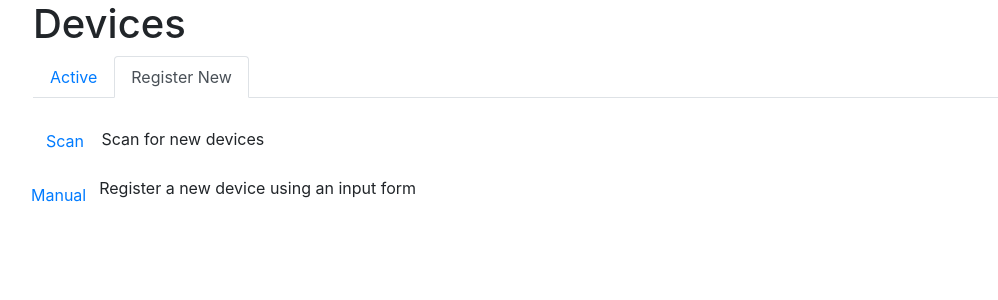
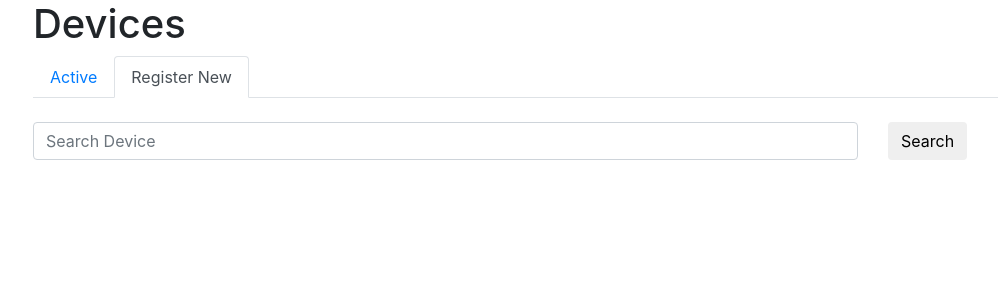
Before and after one commit to SteveMayze/Leawood-Django, a Django app: page /leawood/device/ in a window 1280 px wide, after a click on "Register New". Shown: the part 56-356 px from the top of the page, without its empty margins (52-1050 px from the left). Run offline with Django 3.2, Linux system fonts and the light colour scheme; tables that the repository leaves empty hold one stand-in row (values such as "Sample post"); parts of the project's set-up code (start-up, migrations or seed data) failed here and were passed over; some libraries are stand-ins or nearby versions.

Commit message:
Merged the device list and the register pages in one

```diff
--- a/Leawood/device/templates/device/device_scan.htm
+++ b/Leawood/device/templates/device/device_scan.htm
@@ -1,25 +1,12 @@
-{% extends 'base.htm' %}
-{% load staticfiles %}
+{% block register_pane %}
 
-{% block page_title_block %}
-{% endblock %}
-
-{% block body_block %}
-
-
-<div class="container">
-	<h1>{{ pagename }}</h1>
-		<form method="POST" action="" class="form">
-		{% csrf_token %}
-		{{ form.as_p }}
-		<input class="btn btn-default" type="submit" value="Scan..."/>
-	</form>
 
 	<!-- DEVICE LIST and MANAGEMENT -->
 	<!-- SEARCH Bar for the devices -->
 	<form method="GET" class="navbar-form" action="">
 		<div class="row form-group">
 			<div class="col-xs-9 col-sm-9 col-lg-9 col-xl-9">
+				<input type="hidden" name='t' value="register"/>
 				<input type="text" name='q' class="form-control" placeholder="Search Device" value="{{ request.GET.q }}"/>
 			</div>
 			<div class="col-xs-1 col-sm-1 col-lg-1 col-xl-1">
@@ -27,17 +14,19 @@
 			</div>
 		</div>
 	</form>
-    {% if object_list %}
+    {% if object_register %}
 
 		<!-- DEVICE LIST - After scan -->
 		<form class="form" method="POST" action="">
 			{% csrf_token %}
 			<div class="row col-xs-1 col-sm-1 col-lg-1 col-xl-1 offset-sm-9">
+				<input type="hidden" name="t" value="register" />
 				<button type="submit" class="btn btn-default">Save</button>
+				<a class="btn btn-default" href="{% url 'device:create' %}" >Manual</a>
 			</div>
 			<div class="row">
 				<div class="col-md-11 offset-md-1" >
-					{% for obj in object_list %}
+					{% for obj in object_register %}
 							<h3><input class="col-md-1" type="checkbox" name="device: {{obj.id}}"></input>
 							<a href="{{ obj.get_absolute_url }}">{{ obj.name }}</a>
 							<small>{{ obj.address }}</small></h3>
@@ -50,12 +39,12 @@
 
 		<div class="row">
 		    <ul class="pagination col-md-11 offset-md-1" >
-		        {% if object_list.has_previous %}
+		        {% if object_register.has_previous %}
 					<li class="page-item">
-						<a class="page-link" href="?{{ page_request_var }}=1{% if request.GET.q %}&q={{ request.GET.q }}{% endif %}">&laquo; first</a>
+						<a class="page-link" href="?{{ tab_request_var }}=register&{{ page_request_var }}=1{% if request.GET.q %}&q={{ request.GET.q }}{% endif %}">&laquo; first</a>
 		            </li>
 					<li class="page-item">
-		            <a class="page-link" href="?{{ page_request_var }}={{ object_list.previous_page_number }}{% if request.GET.q %}&q={{ request.GET.q }}{% endif %}">&lt; previous</a>
+		            <a class="page-link" href="?{{ tab_request_var }}=register&{{ page_request_var }}={{ object_register.previous_page_number }}{% if request.GET.q %}&q={{ request.GET.q }}{% endif %}">&lt; previous</a>
 		            </li>
 		        {% else %}
 					<li class="page-item disabled">
@@ -68,16 +57,16 @@
 
 		        <span class="current">
 					<li class="page-item">
-						<h4>&nbsp;{{ object_list.number }} of {{ object_list.paginator.num_pages }}&nbsp;</h4>
+						<h4>&nbsp;{{ object_register.number }} of {{ object_register.paginator.num_pages }}&nbsp;</h4>
 		            </li>
 		        </span>
 
-		        {% if object_list.has_next %}
+		        {% if object_register.has_next %}
 					<li class="page-item">
-						<a class="page-link" href="?{{ page_request_var }}={{ object_list.next_page_number }}{% if request.GET.q %}&q={{ request.GET.q }}{% endif %}">next &gt;</a>
+						<a class="page-link" href="?{{ tab_request_var }}=register&{{ page_request_var }}={{ object_register.next_page_number }}{% if request.GET.q %}&q={{ request.GET.q }}{% endif %}">next &gt;</a>
 		            </li>
 					<li class="page-item">
-						<a class="page-link" href="?{{ page_request_var }}={{ object_list.paginator.num_pages }}{% if request.GET.q %}&q={{ request.GET.q }}{% endif %}">last &raquo;</a>
+						<a class="page-link" href="?{{ tab_request_var }}=register&{{ page_request_var }}={{ object_register.paginator.num_pages }}{% if request.GET.q %}&q={{ request.GET.q }}{% endif %}">last &raquo;</a>
 		            </li>
 		        {% else %}
 					<li class="page-item disabled">
@@ -90,8 +79,5 @@
 		    </ul>
 		</div>
     {% endif %}
-</div>
-
-
 
 {% endblock %}
--- a/Leawood/device/templates/device/list.htm
+++ b/Leawood/device/templates/device/list.htm
@@ -1,29 +1,11 @@
-{% extends 'base.htm' %}
-{% load staticfiles %}
 
-{% block page_title_block %}
-{% endblock %}
-
-{% block body_block %}
-	<div class="container">
-		<h1>{{ pagename }}</h1>
-		<ul class="nav nav-tabs" id="nav-tab" role="tablist">
-			<li class="nav-item">
-				<a class="nav-link active show" id="home-tab" data-toggle="tab" href="#home" role="tab" aria-controls="home" aria-selected="true">Active</a>
-			</li>
-			<li class="nav-item">
-				<a class="nav-link" id="register-tab" data-toggle="tab" href="#register" role="tab" aria-controls="register" aria-selected="false">Register New</a>
-			</li>
-		</ul>
-		<br/>
-		<div class="tab-content" id="myTabContent">
-			<!-- DEVICES PANEL -->
-			<div class="tab-pane fade show active" id="home" role="tabpanel" aria-labelledby="home-tab">
+{% block list_pane %}
 	<!-- DEVICES MANAGEMENT PAGE -->
 	<!-- SEARCH BAR -->
 	<form method="GET" class="navbar-form" action="">
 		<div class="row form-group">
 			<div class="col-xs-9 col-sm-9 col-lg-9 col-xl-9">
+				<input type="hidden" name='t' value="list"/>
 				<input type="text" name='q' class="form-control" placeholder="Search Device" value="{{ request.GET.q }}"/>
 			</div>
 			<div class="col-xs-1 col-sm-1 col-lg-1 col-xl-1">
@@ -49,10 +31,10 @@
 		    <ul class="pagination" >
 		        {% if object_list.has_previous %}
 					<li class="page-item">
-									<a class="page-link" href="?{{ page_request_var }}=1{% if request.GET.q %}&q={{ request.GET.q }}{% endif %}">&laquo; first</a>
+						<a class="page-link" href="?{{ tab_request_var }}=list&{{ page_request_var }}=1{% if request.GET.q %}&q={{ request.GET.q }}{% endif %}">&laquo; first</a>
 		            </li>
 					<li class="page-item">
-					            <a class="page-link" href="?{{ page_request_var }}={{ object_list.previous_page_number }}{% if request.GET.q %}&q={{ request.GET.q }}{% endif %}">&lt; previous</a>
+		            <a class="page-link" href="?{{ tab_request_var }}=list&{{ page_request_var }}={{ object_list.previous_page_number }}{% if request.GET.q %}&q={{ request.GET.q }}{% endif %}">&lt; previous</a>
 		            </li>
 		        {% else %}
 					<li class="page-item disabled">
@@ -71,10 +53,10 @@
 
 		        {% if object_list.has_next %}
 					<li class="page-item">
-									<a class="page-link" href="?{{ page_request_var }}={{ object_list.next_page_number }}{% if request.GET.q %}&q={{ request.GET.q }}{% endif %}">next &gt;</a>
+						<a class="page-link" href="?{{ tab_request_var }}=list&{{ page_request_var }}={{ object_list.next_page_number }}{% if request.GET.q %}&q={{ request.GET.q }}{% endif %}">next &gt;</a>
 		            </li>
 					<li class="page-item">
-									<a class="page-link" href="?{{ page_request_var }}={{ object_list.paginator.num_pages }}{% if request.GET.q %}&q={{ request.GET.q }}{% endif %}">last &raquo;</a>
+						<a class="page-link" href="?{{ tab_request_var }}=list&{{ page_request_var }}={{ object_list.paginator.num_pages }}{% if request.GET.q %}&q={{ request.GET.q }}{% endif %}">last &raquo;</a>
 		            </li>
 		        {% else %}
 					<li class="page-item disabled">
@@ -87,25 +69,4 @@
 		    </ul>
 		</div>
 	</div>
-			</div>
-
-			<!-- REGISTER PANEL -->
-			<div class="tab-pane fade" id="register" role="tabpanel" aria-labelledby="register-tab">
-				<form class="navbar-form">
-						<div class="row form-group">
-							<div class="col-xs-12 col-sm-12 col-lg-12 col-xl-12">
-								<a class="btn btn-default" href="{% url 'device:scan' %}" >Scan</a>
-								<label >Scan for new devices</label>
-							</div>
-						</div>
-						<div class="row form-group">
-							<a class="btn btn-default" href="{% url 'device:create' %}" >Manual</a>
-							<label >Register a new device using an input form</label>
-						</div>
-				</form>
-			</div>
-		</div>
-
-
-	</div>
 {% endblock %}
--- a/Leawood/device/urls.py
+++ b/Leawood/device/urls.py
@@ -6,7 +6,6 @@
 from .views import (
 	device_list,
 	device_create,
-	device_scan,
 	device_detail,
 	device_update,
 	device_delete
@@ -16,7 +15,6 @@
 urlpatterns = [
     url(r'^$', device_list, name='list'),
     url(r'^create/$', device_create, name='create'),
-    url(r'^scan/$', device_scan, name='scan'),
     url(r'^(?P<id>\d+)$', device_detail, name='detail'),
     url(r'^(?P<id>\d+)/edit$', device_update, name='update'),
     url(r'^(?P<id>\d+)/delete/$', device_delete, name='device_delete'),
--- a/Leawood/device/views.py
+++ b/Leawood/device/views.py
@@ -17,33 +17,80 @@
 
 
 def device_list( request ):
-	queryset_list = Field_Device.objects.filter(registered = True )
 
 	query = request.GET.get("q")
-	if query:
+	current_tab = request.GET.get("t")
+	if current_tab == None:
+		current_tab = "list"
+
+	if request.method == 'POST':
+		current_tab = request.POST.get("t")
+		payload = request.POST
+		print(">> POST: {0}".format(request.POST))
+		print(">> content_params: {0}".format(request.content_params))
+		for item in payload:
+			if item.startswith('device: '):
+				print(">> ITEM: {0} = {1}".format(item, payload[item]))
+				tmp, device_id = item.split(":")
+				device = Field_Device.objects.get(id = device_id)
+				device.registered = True
+				device.save()
+			else:
+				print("UNMATCHED ITEM {0}".format(item))
+
+	page_request_var = "page"
+	tab_request_var = "t"
+
+	queryset_list = Field_Device.objects.filter(registered = True )
+	if query and current_tab == "list":
 		queryset_list = queryset_list.filter(
 				Q(name__icontains=query) |
 				Q(description__icontains=query)
 			).distinct()
-	page_request_var = "page"
-	paginator = Paginator(queryset_list, 5)
+
+
+	queryset_register = Field_Device.objects.filter(registered = False )
+	if query and current_tab == "register":
+		queryset_register = queryset_register.filter(
+				Q(name__icontains=query) |
+				Q(description__icontains=query)
+			).distinct()
+
+
+	paginator_list = Paginator(queryset_list, 5)
+	paginator_register = Paginator(queryset_register, 5)
 	page = request.GET.get(page_request_var)
 	try:
-		queryset = paginator.page(page)
+		print("PAGINATOR LIST PAGE={0}".format(page))
+		queryset_l = paginator_list.page(page)
 	except PageNotAnInteger:
-		queryset = paginator.page(1)
+		queryset_l = paginator_list.page(1)
 	except EmptyPage:
-		queryset = paginator.page(paginator.num_pages)
+		print("PAGINATOR LIST EXCEPTION - EMPTY PAGE")
+		queryset_l = paginator_list.page(paginator_list.num_pages)
+	try:
+		print("PAGINATOR REGISTER PAGE={0}".format(page))
+		queryset_r = paginator_register.page(page)
+	except PageNotAnInteger:
+		queryset_r = paginator_register.page(1)
+	except EmptyPage:
+		print("PAGINATOR REGISTER EXCEPTION - EMPTY PAGE")
+		queryset_r = paginator_register.page(paginator_register.num_pages)
+
+
 
 	context_dict = {}
 	context_dict["pagetitle"] = "Leawood"
 	context_dict["pagename"] = "Devices"
 	context_dict["titlebar"] = "Leawood - Devices"
-	context_dict["object_list"] = queryset
+	context_dict["object_list"] = queryset_l
+	context_dict["object_register"] = queryset_r
 	context_dict["page_request_var"] = page_request_var
+	context_dict["tab_request_var"] = tab_request_var
+	context_dict["current_tab"] = current_tab
 
 
-	response = render(request, 'device/list.htm', context=context_dict)
+	response = render(request, 'device/device.htm', context=context_dict)
 	return response
 
 
@@ -81,51 +128,6 @@
 	response = render(request, 'device/device_form.htm', context=context_dict)
 	return response
 
-def device_scan( request ):
-
-	if request.method == 'POST':
-		payload = request.POST
-		print(">> POST: {0}".format(request.POST))
-		print(">> content_params: {0}".format(request.content_params))
-		for item in payload:
-			if item.startswith('device: '):
-				print(">> ITEM: {0} = {1}".format(item, payload[item]))
-				tmp, device_id = item.split(":")
-				device = Field_Device.objects.get(id = device_id)
-				device.registered = True
-				device.save()
-			else:
-				print("UNMATCHED ITEM {0}".format(item))
-
-
-	queryset_list = Field_Device.objects.filter(registered = False)
-
-	query = request.GET.get("q")
-	if query:
-		queryset_list = queryset_list.filter(
-				Q(name__icontains=query) |
-				Q(description__icontains=query)
-			).distinct()
-	page_request_var = "page"
-	paginator = Paginator(queryset_list, 5)
-	page = request.GET.get(page_request_var)
-	try:
-		queryset = paginator.page(page)
-	except PageNotAnInteger:
-		queryset = paginator.page(1)
-	except EmptyPage:
-		queryset = paginator.page(paginator.num_pages)
-
-	context_dict = {}
-	context_dict["pagetitle"] = "Leawood"
-	context_dict["pagename"] = "Device Scan"
-	context_dict["titlebar"] = "Leawood - Device Scan"
-	context_dict["object_list"] = queryset
-	context_dict["page_request_var"] = page_request_var
-
-	response = render( request, 'device/device_scan.htm', context=context_dict )
-	return response
-
 
 def device_update( request, id=None ):
 
```
Also changed, not shown: Leawood/device/templates/device/device.htm (added, +38 -0 lines). Lines whose indentation alone changed are shown as unchanged.
